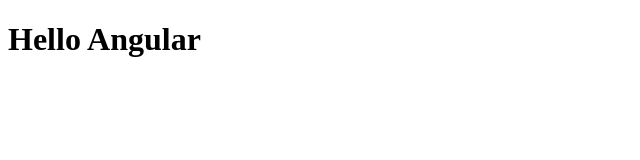
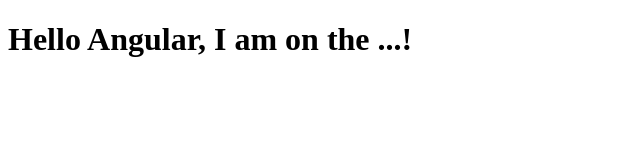
Before and after one commit to aOurfali/angular, a plain HTML site: page index.html in a window 1280 px wide. Shown: the whole page, without its empty margins (0-640 px from the left). Drawn offline with Linux system fonts and the light colour scheme.

Commit message:
Next version of web file

```diff
--- a/index.html
+++ b/index.html
@@ -6,6 +6,6 @@
 
     </head>
     <body>
-        <h1> Hello Angular</h1>
+        <h1> Hello Angular, I am on the ...!</h1>
     </body>
 </html>
```
